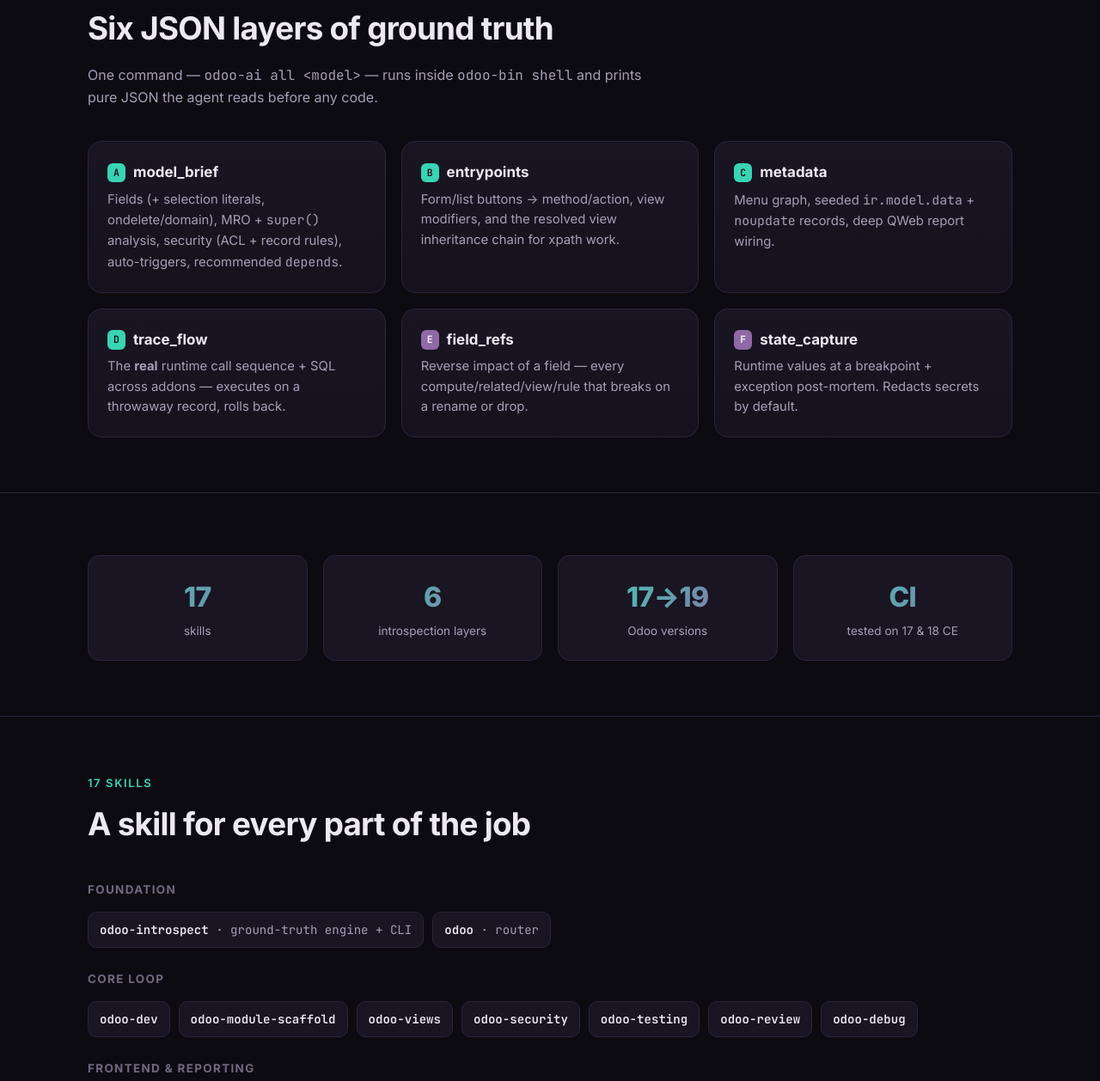
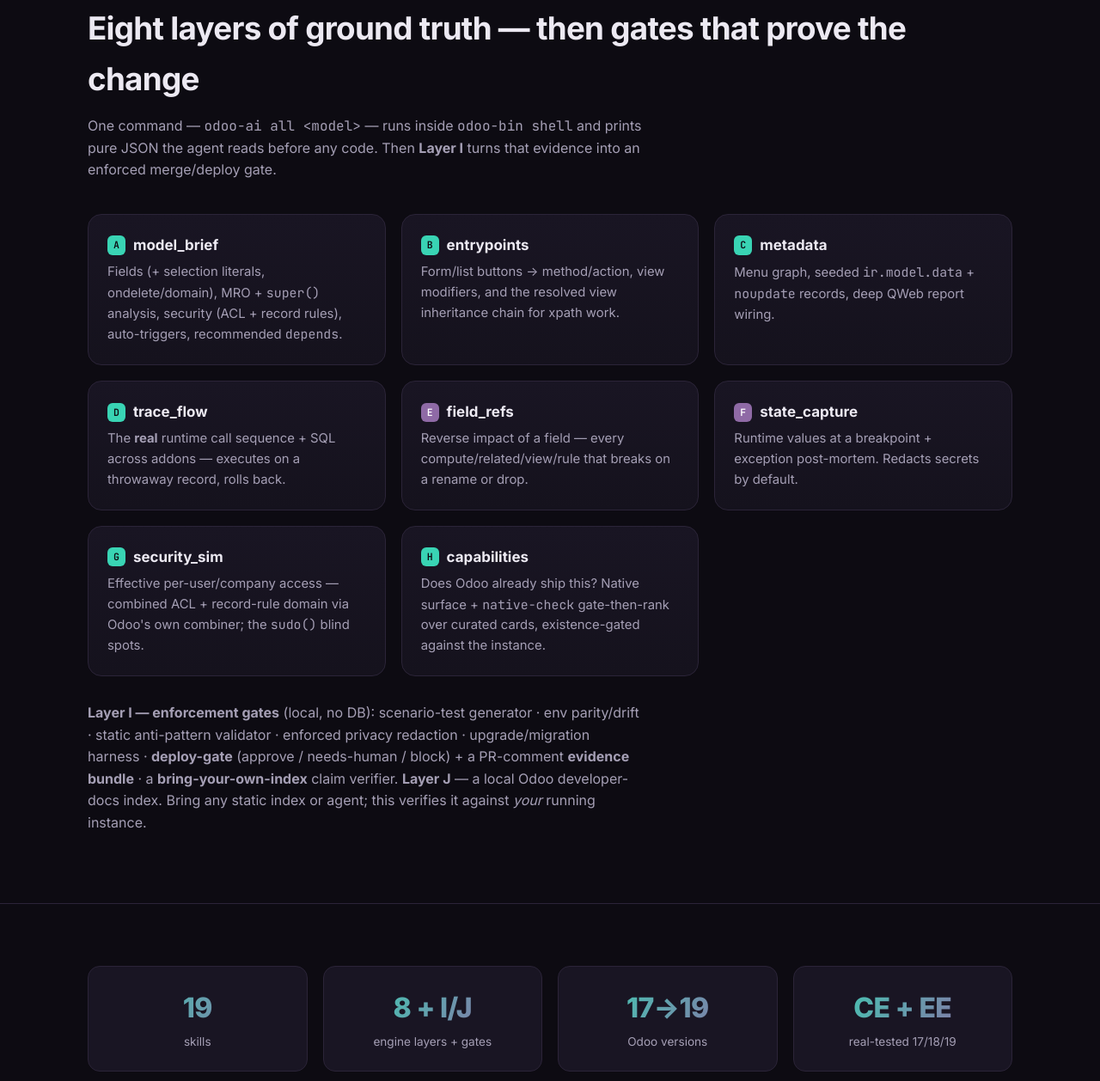
Before and after one commit to tuanle96/odoo-ai-skills, a plain HTML site: page docs/index.html in a window 1280 px wide. Shown: the part 2636-3894 px from the top of the page at 86% size. Drawn offline with Linux system fonts and the light colour scheme.

Commit message:
docs: refresh README + landing for v0.9.0 (verification gate, 19 skills, real-tested 17/18/19 + EE)
README: 18->19 skills (+odoo-docs), Layer I/J in the engine table, a 'Tested against real Odoo' section. Landing: 6->8 engine layers + Layer I/J gates, 19 skills (add odoo-capabilities + odoo-docs), CE+EE real-test stat, version 0.3.1->0.9.0, repositioned meta description. CHANGELOG 0.9.0: full real-test note (17/18/19 + Enterprise).

```diff
--- a/docs/index.html
+++ b/docs/index.html
@@ -4,7 +4,7 @@
 <meta charset="utf-8">
 <meta name="viewport" content="width=device-width, initial-scale=1">
 <title>odoo-ai-skills — read ground truth, then change code</title>
-<meta name="description" content="A Claude Code skills suite for doing Odoo 17/18/19 development with an AI agent — correctly. Read the running instance first, build the smallest correct change, prove it with a test, review before merge.">
+<meta name="description" content="The local-first verification & deploy gate for AI-written Odoo 17/18/19 changes. Static indexes suggest; this verifies against your running instance — fields, MRO, security, runtime trace — then gates the merge. No SaaS, no seats. LGPL-3.0.">
 <link rel="preconnect" href="https://fonts.googleapis.com">
 <link rel="preconnect" href="https://fonts.gstatic.com" crossorigin>
 <link href="https://fonts.googleapis.com/css2?family=Inter:wght@400;500;600;700;800&family=JetBrains+Mono:wght@400;500;600&display=swap" rel="stylesheet">
@@ -208,9 +208,10 @@
 <section id="layers">
   <div class="wrap">
     <span class="eyebrow">The introspection engine</span>
-    <h2>Six JSON layers of ground truth</h2>
+    <h2>Eight layers of ground truth — then gates that prove the change</h2>
     <p class="lead">One command — <code>odoo-ai all &lt;model&gt;</code> — runs inside <code>odoo-bin shell</code>
-      and prints pure JSON the agent reads before any code.</p>
+      and prints pure JSON the agent reads before any code. Then <b>Layer&nbsp;I</b> turns that evidence into an
+      enforced merge/deploy gate.</p>
     <div class="grid g3">
       <div class="card"><h3><span class="badge">A</span> model_brief</h3><p>Fields (+ selection literals, ondelete/domain), MRO + <code>super()</code> analysis, security (ACL + record rules), auto-triggers, recommended <code>depends</code>.</p></div>
       <div class="card"><h3><span class="badge">B</span> entrypoints</h3><p>Form/list buttons → method/action, view modifiers, and the resolved view inheritance chain for xpath work.</p></div>
@@ -218,28 +219,33 @@
       <div class="card"><h3><span class="badge">D</span> trace_flow</h3><p>The <b>real</b> runtime call sequence + SQL across addons — executes on a throwaway record, rolls back.</p></div>
       <div class="card"><h3><span class="badge alt">E</span> field_refs</h3><p>Reverse impact of a field — every compute/related/view/rule that breaks on a rename or drop.</p></div>
       <div class="card"><h3><span class="badge alt">F</span> state_capture</h3><p>Runtime values at a breakpoint + exception post-mortem. Redacts secrets by default.</p></div>
+      <div class="card"><h3><span class="badge">G</span> security_sim</h3><p>Effective per-user/company access — combined ACL + record-rule domain via Odoo's own combiner; the <code>sudo()</code> blind spots.</p></div>
+      <div class="card"><h3><span class="badge">H</span> capabilities</h3><p>Does Odoo already ship this? Native surface + <code>native-check</code> gate-then-rank over curated cards, existence-gated against the instance.</p></div>
     </div>
+    <p class="lead" style="margin-top:30px"><b>Layer&nbsp;I — enforcement gates</b> (local, no DB): scenario-test generator · env parity/drift · static anti-pattern validator · enforced privacy redaction · upgrade/migration harness · <b>deploy-gate</b> (approve / needs-human / block) + a PR-comment <b>evidence bundle</b> · a <b>bring-your-own-index</b> claim verifier. <b>Layer&nbsp;J</b> — a local Odoo developer-docs index. Bring any static index or agent; this verifies it against <i>your</i> running instance.</p>
   </div>
 </section>
 
 <section>
   <div class="wrap">
     <div class="stats">
-      <div class="stat"><div class="n">17</div><div class="l">skills</div></div>
-      <div class="stat"><div class="n">6</div><div class="l">introspection layers</div></div>
+      <div class="stat"><div class="n">19</div><div class="l">skills</div></div>
+      <div class="stat"><div class="n">8 + I/J</div><div class="l">engine layers + gates</div></div>
       <div class="stat"><div class="n">17→19</div><div class="l">Odoo versions</div></div>
-      <div class="stat"><div class="n">CI</div><div class="l">tested on 17 &amp; 18 CE</div></div>
+      <div class="stat"><div class="n">CE + EE</div><div class="l">real-tested 17/18/19</div></div>
     </div>
   </div>
 </section>
 
 <section id="skills">
   <div class="wrap">
-    <span class="eyebrow">17 skills</span>
+    <span class="eyebrow">19 skills</span>
     <h2>A skill for every part of the job</h2>
     <div class="skilltiers">
       <div class="tier"><h4>Foundation</h4><div class="chips">
         <span class="chip"><b>odoo-introspect</b> · ground-truth engine + CLI</span>
+        <span class="chip"><b>odoo-capabilities</b> · is it already native?</span>
+        <span class="chip"><b>odoo-docs</b> · local doc index</span>
         <span class="chip"><b>odoo</b> · router</span>
       </div></div>
       <div class="tier"><h4>Core loop</h4><div class="chips">
@@ -307,7 +313,7 @@
 
 <footer>
   <div class="wrap row">
-    <div><span class="brand"><span class="dot"></span> odoo-ai-skills</span> · LGPL-3.0 · v0.3.1</div>
+    <div><span class="brand"><span class="dot"></span> odoo-ai-skills</span> · LGPL-3.0 · v0.9.0</div>
     <div style="display:flex; gap:22px">
       <a href="https://github.com/tuanle96/odoo-ai-skills">GitHub</a>
       <a href="https://github.com/tuanle96/odoo-ai-skills/blob/main/CHANGELOG.md">Changelog</a>
```
Also changed, not shown: 2 other files.
